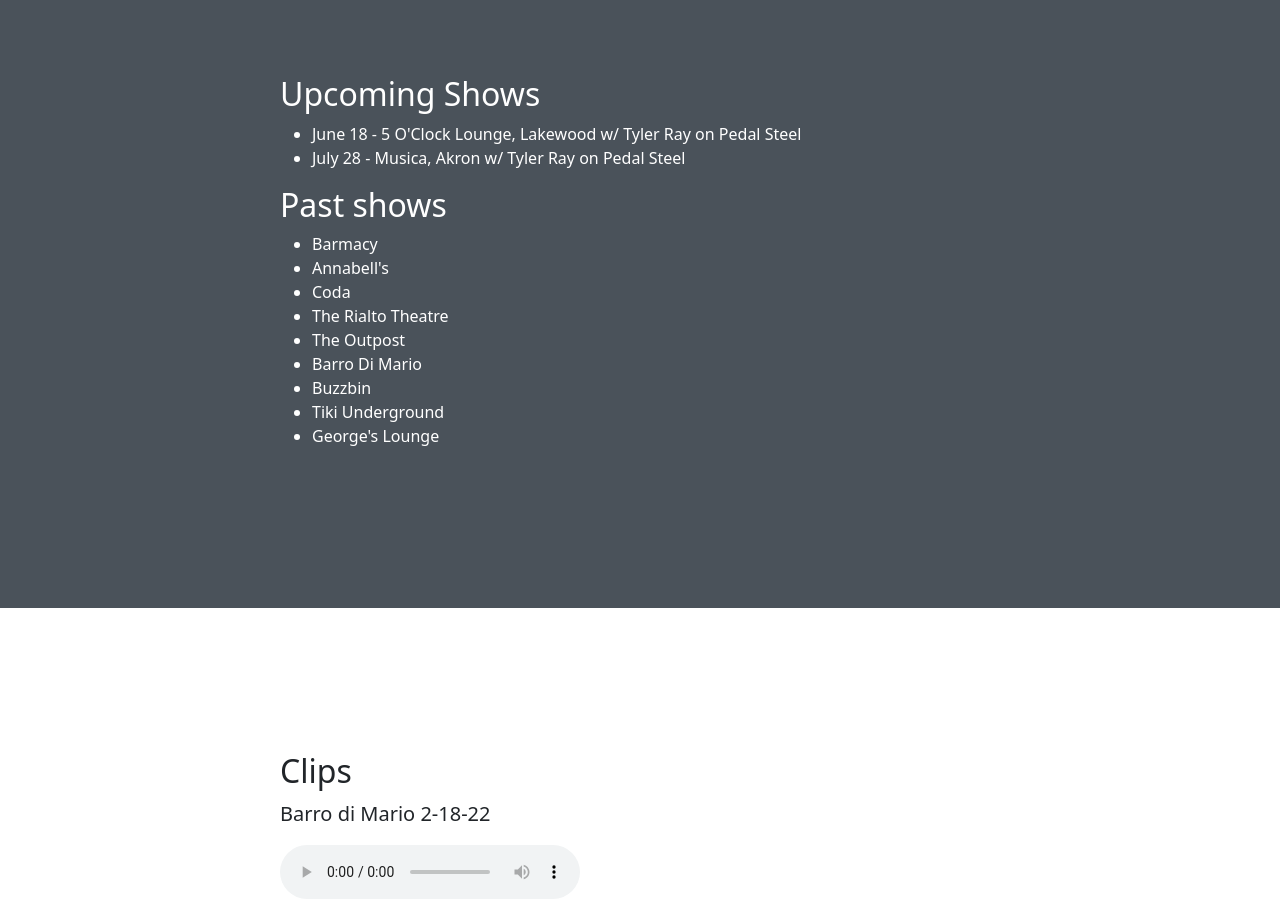
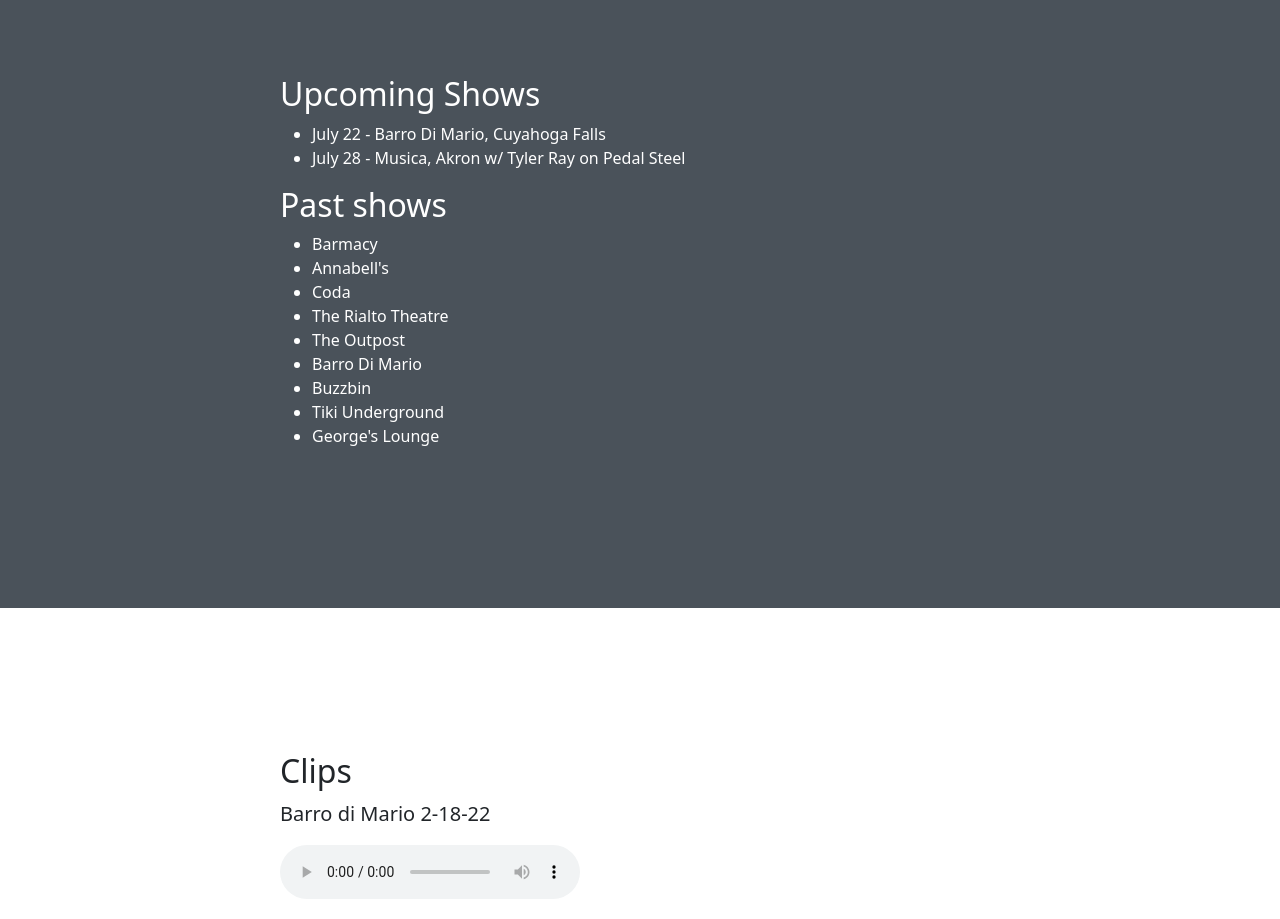
Before and after one commit to coryBove/theshoehornsmusic, a plain HTML site: page index.html in a window 1280 px wide. Shown: the part 1220-2139 px from the top of the page. Drawn offline with nearby package versions, Linux system fonts and the light colour scheme.

Commit message:
Update index.html

```diff
--- a/index.html
+++ b/index.html
@@ -76,7 +76,7 @@
                     <div class="col-lg-8">
                         <h2>Upcoming Shows</h2>
                         <ul>
-                            <li>June 18 - 5 O'Clock Lounge, Lakewood w/ Tyler Ray on Pedal Steel</li>
+                            <li>July 22 - Barro Di Mario, Cuyahoga Falls</li>
                             <li>July 28 - Musica, Akron w/ Tyler Ray on Pedal Steel</li>
                         </ul>
                         <h2>Past shows</h2>
```
